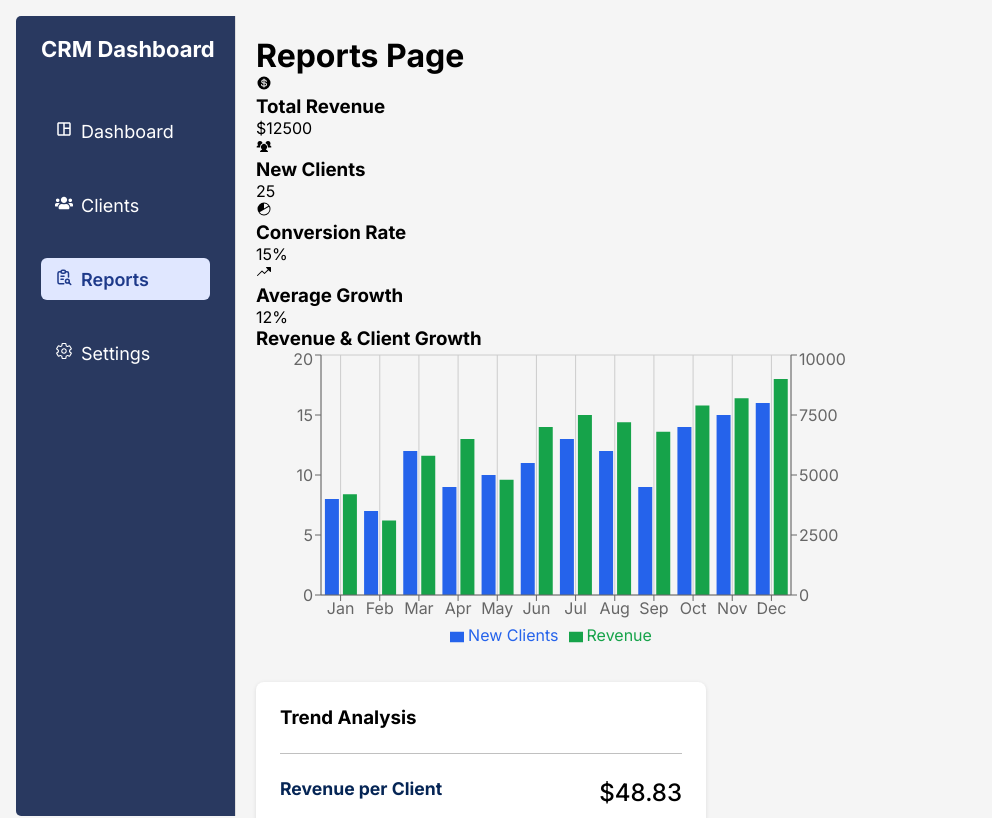
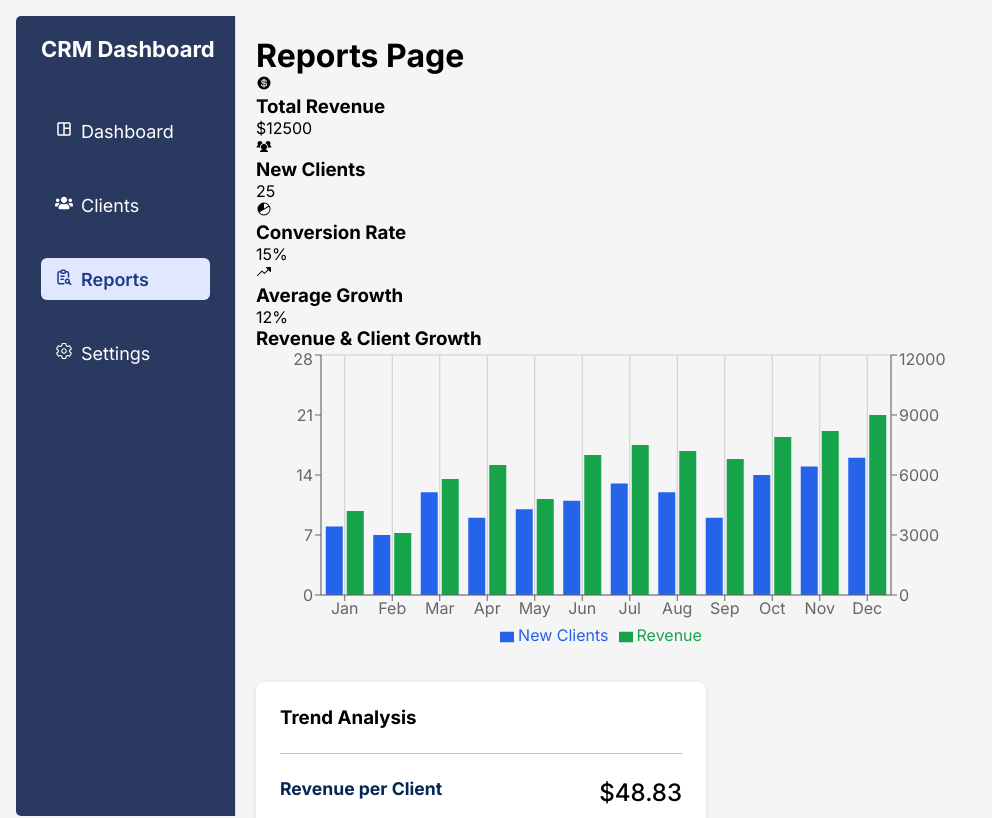
Before and after one commit to FixedBits/client-dashboard, a React (Vite) app: page /reports in a window 1280 px wide. Shown: the top 818 px of the page, without its empty margins (0-992 px from the left). Built offline with nearby package versions, Linux system fonts and the light colour scheme.

Commit message:
Add Bar Chart width from 600 to 700 for clarity

```diff
--- a/src/components/Reports/ReportsChart.jsx
+++ b/src/components/Reports/ReportsChart.jsx
@@ -7,7 +7,7 @@ function ReportsChart({ chartData }) {
     <div>
       <h3>Revenue & Client Growth</h3>
 
-      <ReBarChart width={600} height={300} data={chartData}>
+      <ReBarChart width={700} height={300} data={chartData}>
         <CartesianGrid />
 
         {/* newClients and revenue are on very different scales, so each Bar
@@ -16,8 +16,8 @@ function ReportsChart({ chartData }) {
         <Bar dataKey="newClients" fill="#2563eb" yAxisId="clientsAxis" name="New Clients" />
         <Bar dataKey="revenue" fill="#16a34a" yAxisId="revenueAxis" name="Revenue" />
         <XAxis dataKey="month" />
-        <YAxis yAxisId="clientsAxis" orientation="left" domain={[0, "dataMax + 4"]} />
-        <YAxis yAxisId="revenueAxis" orientation="right" domain={[0, "dataMax + 1000"]} />
+        <YAxis yAxisId="clientsAxis" orientation="left" domain={[0, "dataMax + 12"]} />
+        <YAxis yAxisId="revenueAxis" orientation="right" domain={[0, "dataMax + 3000"]} />
         <Tooltip />
         <Legend />
       </ReBarChart>
```
